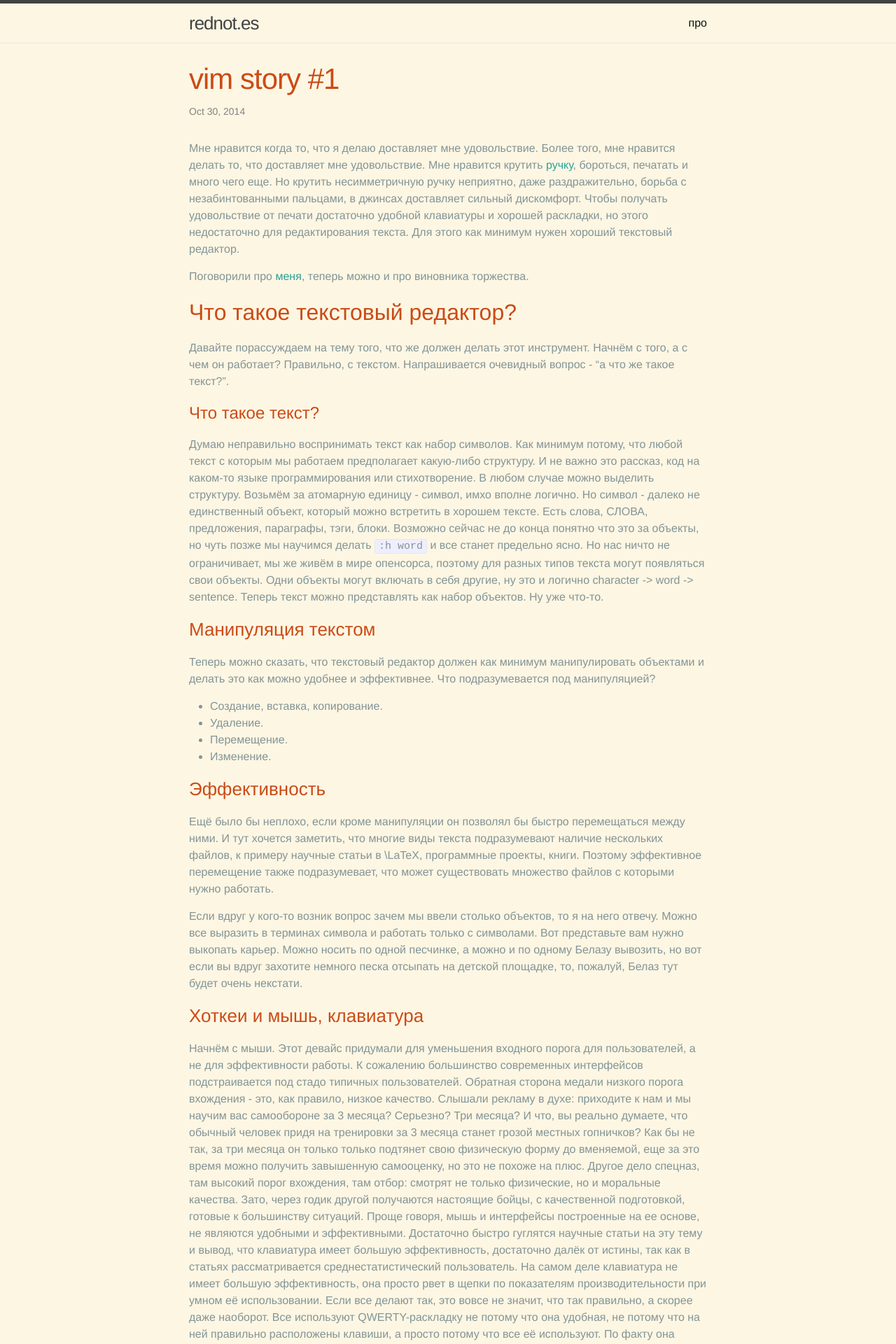
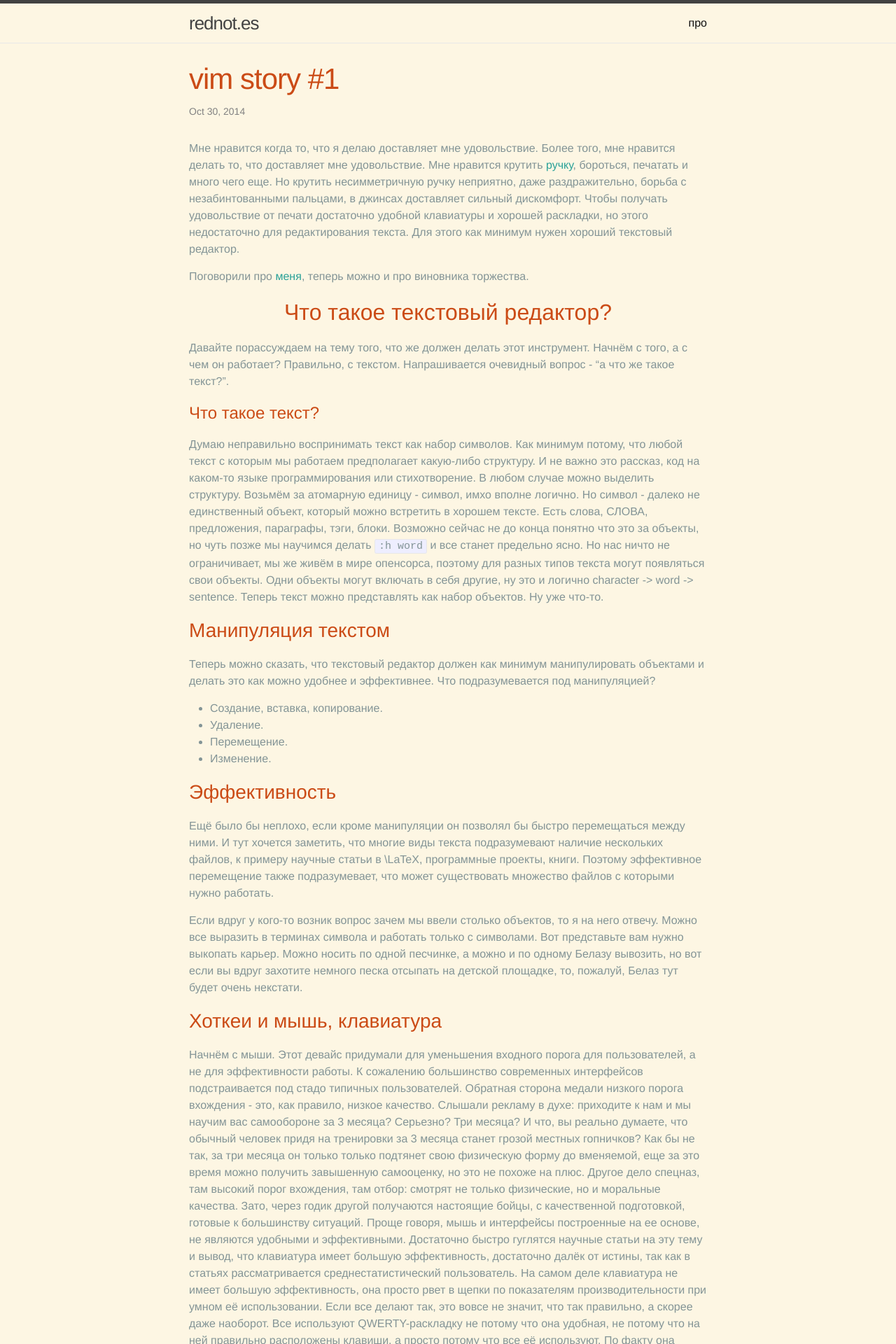
Before and after one commit to rednotes/rednotes.github.io, a Jekyll site: the page built from _posts/2014-10-30-vim-story-1.markdown, in a window 1280 px wide. Shown: the top 1920 px of the page at 70% size. Built offline with Jekyll 4.4.1, drawn with Linux system fonts in a browser that asks for light colours.

Commit message:
Add H[:digit:] styles

```diff
--- a/_posts/2014-10-30-vim-story-1.markdown
+++ b/_posts/2014-10-30-vim-story-1.markdown
@@ -16,12 +16,12 @@ tags: vim, linux, emacs, dvorak
 
 Поговорили про [меня](/story/vim/0), теперь можно и про виновника торжества.
 
-## Что такое текстовый редактор?
+# Что такое текстовый редактор?
 Давайте порассуждаем на тему того, что же должен делать этот инструмент. Начнём
 с того, а с чем он работает? Правильно, с текстом. Напрашивается очевидный
 вопрос - "а что же такое текст?".
 
-# Что такое текст?
+### Что такое текст?
 Думаю неправильно воспринимать текст как набор символов. Как минимум потому, что
 любой текст с которым мы работаем предполагает какую-либо структуру. И не важно
 это рассказ, код на каком-то языке программирования или стихотворение. В любом
@@ -35,7 +35,7 @@ tags: vim, linux, emacs, dvorak
 это и логично character -> word -> sentence. Теперь текст можно представлять как
 набор объектов. Ну уже что-то.
 
-### Манипуляция текстом
+## Манипуляция текстом
 Теперь можно сказать, что текстовый редактор должен как минимум манипулировать
 объектами и делать это как можно удобнее и эффективнее. Что подразумевается под
 манипуляцией?
@@ -45,7 +45,7 @@ tags: vim, linux, emacs, dvorak
 * Перемещение.
 * Изменение.
 
-### Эффективность
+## Эффективность
 Ещё было бы неплохо, если кроме манипуляции он позволял бы быстро перемещаться
 между ними. И тут хочется заметить, что многие виды текста подразумевают
 наличие нескольких файлов, к примеру научные статьи в \LaTeX, программные
@@ -58,7 +58,7 @@ tags: vim, linux, emacs, dvorak
 можно и по одному Белазу вывозить, но вот если вы вдруг захотите немного песка
 отсыпать на детской площадке, то, пожалуй, Белаз тут будет очень некстати.
 
-### Хоткеи и мышь, клавиатура
+## Хоткеи и мышь, клавиатура
 Начнём с мыши. Этот девайс придумали для уменьшения входного порога для
 пользователей, а не для эффективности работы. К сожалению большинство
 современных интерфейсов подстраивается под стадо типичных пользователей.
@@ -92,7 +92,7 @@ QWERTY, что можно использовать вместо неё. Почи
 продуманными, потому что при большом количестве важно, чтобы они нажимались без
 раздумий и лишних телодвижений.
 
-### Расширяемость
+## Расширяемость
 Хорошо; всё это, конечно, прекрасно, но! Но думаю этого недостаточно. Имея
 большое количество возможностей хотелось бы их гибко настраивать под разные
 типы текстов, а иногда не только настраивать, но и расширять. Поэтому весьма
@@ -102,7 +102,7 @@ QWERTY, что можно использовать вместо неё. Почи
 написал десятистрочный конфиг, захотел - написал полноценное приложение.
 Такой инструмент без возможности расширения - тупиковая ветвь развития.
 
-## Настоящие текстовые редакторы и не очень
+# Настоящие текстовые редакторы и не очень
 Исходя хотя бы из вышесказанного можно понять несколько интересных фактов.
 К примеру то, что люди обычно называют текстовыми редакторами(Word, Блокнот,
 mcedit, gedit...) по факту ими не являются. Это просто программы с возможностью
@@ -128,7 +128,7 @@ mcedit, gedit...) по факту ими не являются. Это прос
 Вообще говоря особых альтернатив то и нету, зеленые и сырые поделки просто не
 могут тягаться с таким гигантами этого дела, как наша парочка.
 
-## Итого
+# Итого
 Текстовый редактор - это НЕ приложение с возможностью редактирования текста, а
 инструмент для редактирования текста.
 Я постарался сформулировать почему `Vim`, осталось понять КАК. Но об этом чуть
--- a/_sass/_layout.scss
+++ b/_sass/_layout.scss
@@ -210,7 +210,8 @@
 .post-content {
     margin-bottom: $spacing-unit;
 
-    h2 {
+    h1 {
+        text-align: center;
         font-size: 32px;
 
         @include media-query($on-laptop) {
@@ -218,11 +219,19 @@
         }
     }
 
-    h3 {
-        font-size: 26px;
+    h2 {
+        font-size: 28px;
 
         @include media-query($on-laptop) {
-            font-size: 22px;
+            font-size: 24px;
+        }
+    }
+
+    h3 {
+        font-size: 24px;
+
+        @include media-query($on-laptop) {
+            font-size: 20px;
         }
     }
 
```
